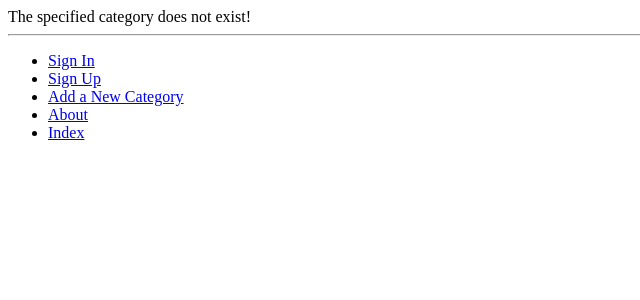
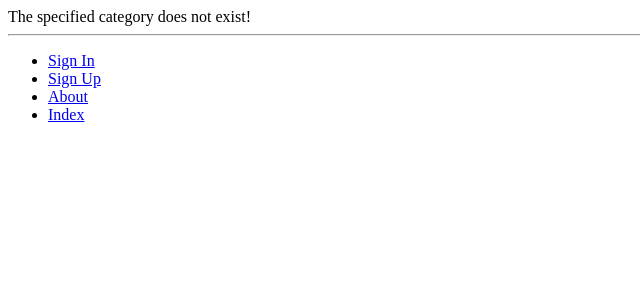
Before and after one commit to Zhenyakovalevzpb/tango_with_django_project, a Django app: page /rango/category/1/ in a window 1280 px wide. Shown: the top 300 px of the page, without its empty margins (0-640 px from the left). Run offline with Django 3.2, Linux system fonts and the light colour scheme; data that the repository does not hold is empty.

Commit message:
you can add page/category only of you signed

```diff
--- a/templates/rango/base.html
+++ b/templates/rango/base.html
@@ -31,7 +31,6 @@
                     <li><a href="{% url 'login' %}">Sign In</a></li>
                     <li><a href="{% url 'register' %}">Sign Up</a></li>
                 {% endif %}
-                    <li><a href="{% url 'add_category' %}">Add a New Category</a></li>
                     <li><a href="{% url 'about' %}">About</a></li>
                     <li><a href="{% url 'index' %}">Index</a></li>
             </ul>
--- a/templates/rango/category.html
+++ b/templates/rango/category.html
@@ -19,7 +19,9 @@
             {% else %}
                 <strong>No pages currently in category</strong>
             {% endif %}
-            <a href="{% url 'add_page' category.slug %}">Add a Page</a>
+                {% if user.is_authenticated %}
+                    <a href="{% url 'add_page' category.slug %}">Add a Page</a>
+                {% endif %}
         {% else %}
             The specified category does not exist!
         {% endif %}
--- a/templates/rango/index.html
+++ b/templates/rango/index.html
@@ -29,7 +29,9 @@
             {% endif %}
         </div>
         <div>
+            {% if user.is_authenticated %}
                 <a href="/rango/add_category/">Add a New Category</a><br>
+            {% endif %}
                 {% if pages %}
                 <h2><b>Most Vieved Pages</b></h2>
                     <ul>
```
Lines whose indentation alone changed are shown as unchanged.
